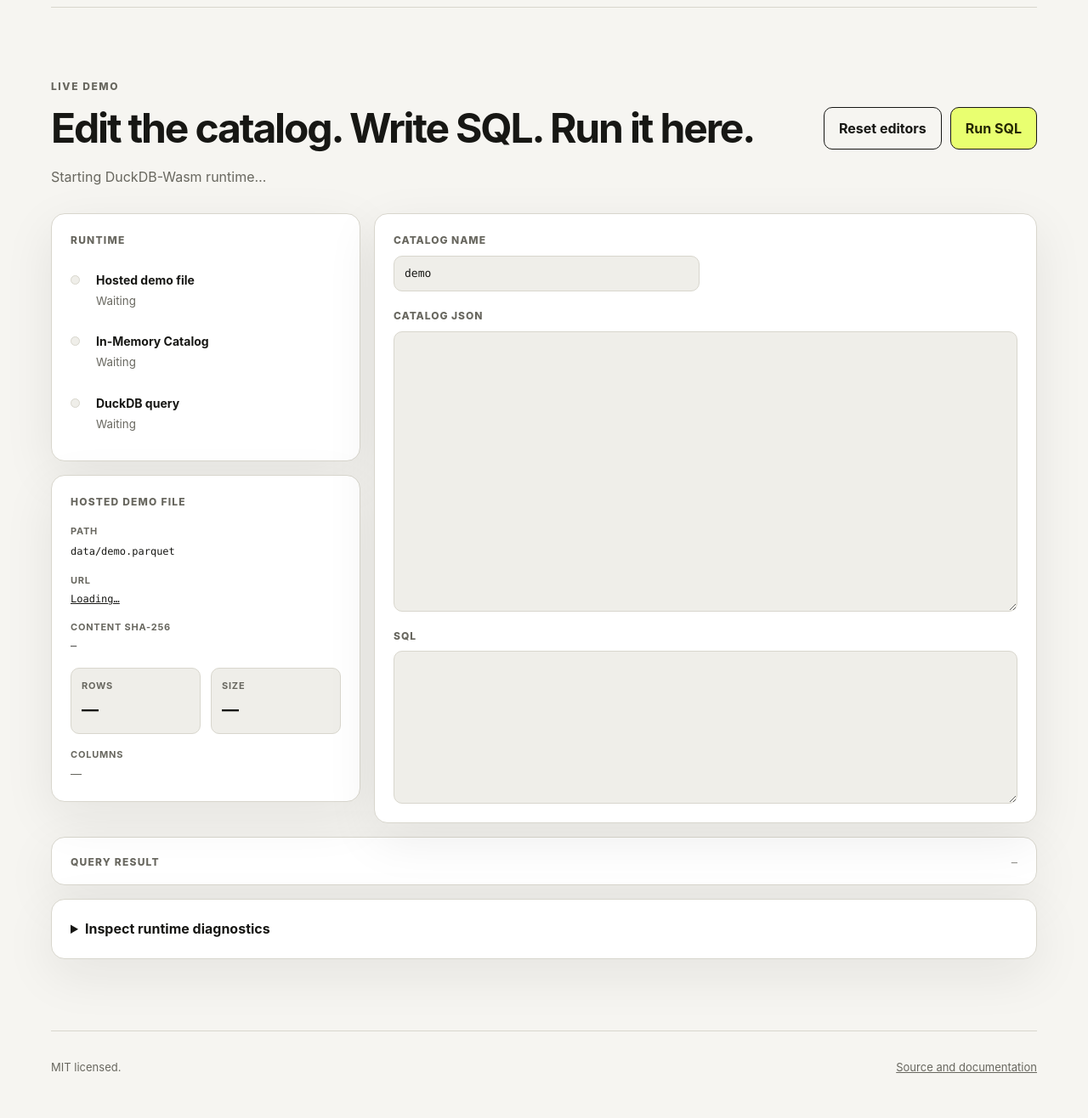
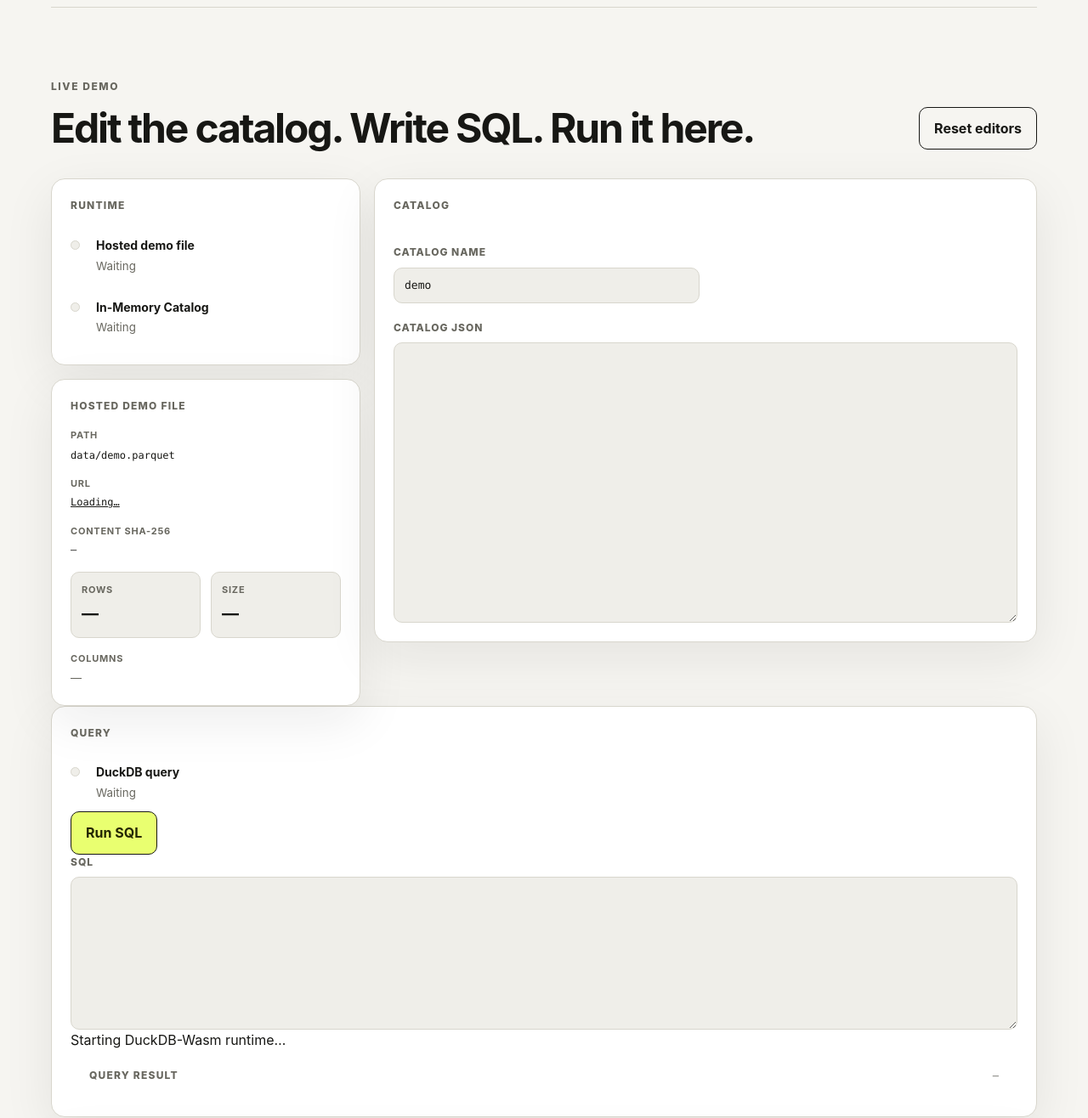
Before and after one commit to tokibi/duckdb-wasm-in-memory-catalog, a website: page demo/index.html in a window 1280 px wide. Shown: the part 1280-2596 px from the top of the page at 85% size. Drawn offline with Linux system fonts and the light colour scheme; files whose address does not match are found by name.

Commit message:
demo: group query workflow

```diff
--- a/demo/index.html
+++ b/demo/index.html
@@ -82,12 +82,8 @@
           </div>
           <div class="demo-actions">
             <button class="button secondary" id="reset-demo" type="button">Reset editors</button>
-            <button class="button primary" id="run-demo" type="button">Run SQL</button>
           </div>
         </div>
-        <p class="demo-intro" id="demo-status" aria-live="polite">
-          Starting DuckDB-Wasm runtime…
-        </p>
 
         <div class="demo-layout">
           <div class="demo-sidebar">
@@ -101,10 +97,6 @@
                 <li data-step="catalog" data-state="idle">
                   <span class="step-dot"></span>
                   <div><strong>In-Memory Catalog</strong><small data-step-detail>Waiting</small></div>
-                </li>
-                <li data-step="query" data-state="idle">
-                  <span class="step-dot"></span>
-                  <div><strong>DuckDB query</strong><small data-step-detail>Waiting</small></div>
                 </li>
               </ol>
             </div>
@@ -143,6 +135,7 @@
           </div>
 
           <div class="panel editor-panel">
+            <div class="panel-title">Catalog</div>
             <div class="editor-field compact-field">
               <label for="catalog-name">Catalog name</label>
               <input class="editor-input" id="catalog-name" type="text" value="demo" spellcheck="false">
@@ -152,15 +145,33 @@
               <label for="catalog-editor">Catalog JSON</label>
               <textarea class="editor-textarea catalog-editor" id="catalog-editor" spellcheck="false" aria-label="Catalog JSON"></textarea>
             </div>
+          </div>
+        </div>
 
-            <div class="editor-field">
+        <div class="panel query-panel">
+          <div class="query-header">
+            <div>
+              <div class="panel-title">Query</div>
+              <ol class="steps query-steps">
+                <li data-step="query" data-state="idle">
+                  <span class="step-dot"></span>
+                  <div><strong>DuckDB query</strong><small data-step-detail>Waiting</small></div>
+                </li>
+              </ol>
+            </div>
+            <button class="button primary" id="run-demo" type="button">Run SQL</button>
+          </div>
+
+          <div class="editor-field query-editor-field">
             <label for="sql-editor">SQL</label>
             <textarea class="editor-textarea sql-editor" id="sql-editor" spellcheck="false" aria-label="SQL query"></textarea>
           </div>
-          </div>
+
+          <div class="query-message" id="demo-status" aria-live="polite">
+            Starting DuckDB-Wasm runtime…
           </div>
 
-        <div class="panel results-panel">
+          <div class="query-results">
             <div class="panel-title split-title">
               <span>Query result</span>
               <span class="mono-label" id="result-summary">—</span>
@@ -170,6 +181,7 @@
                 <thead id="result-head"></thead>
                 <tbody id="result-body"></tbody>
               </table>
+            </div>
           </div>
         </div>
 
```
Lines whose indentation alone changed are shown as unchanged.
